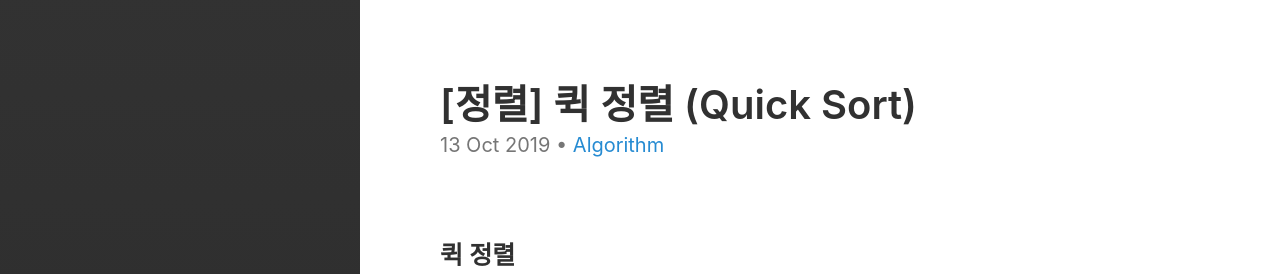
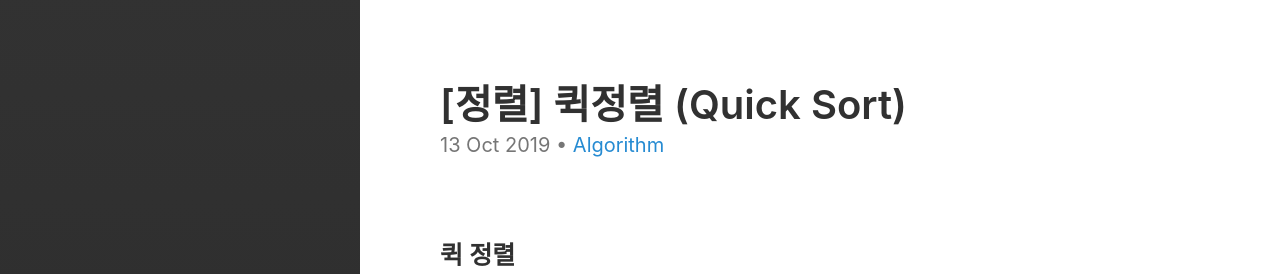
Before and after one commit to Jaden2208/jaden2208.github.io, a Jekyll site: the page built from _posts/2019-10-13-algorithm-quick-sort.md, in a window 1280 px wide. Shown: the top 274 px of the page. Built offline with Jekyll 4.4.1, drawn with Linux system fonts in a browser that asks for light colours.

```diff
--- a/_posts/2019-10-13-algorithm-quick-sort.md
+++ b/_posts/2019-10-13-algorithm-quick-sort.md
@@ -1,6 +1,6 @@
 ---
 layout: post
-title: "[정렬] 퀵 정렬 (Quick Sort)"
+title: "[정렬] 퀵정렬 (Quick Sort)"
 categories:
   - Algorithm
 tags:
```
